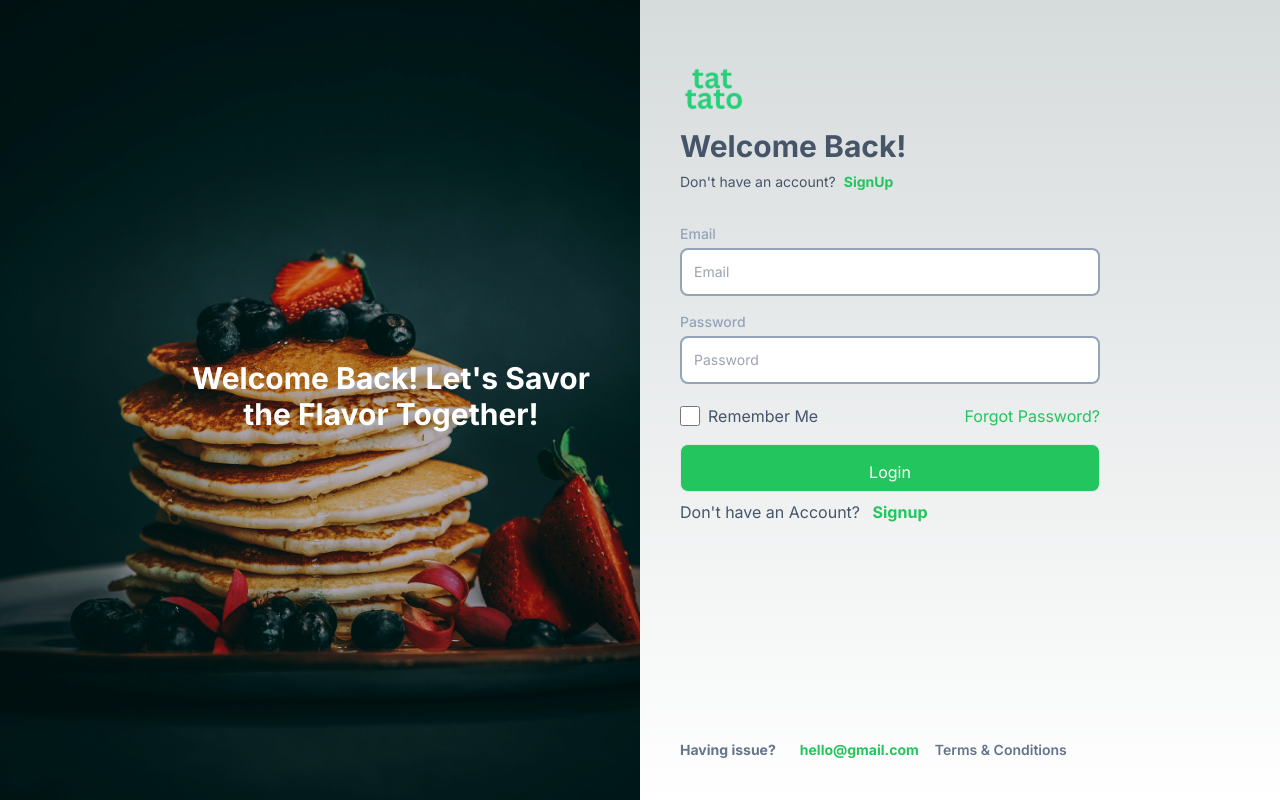
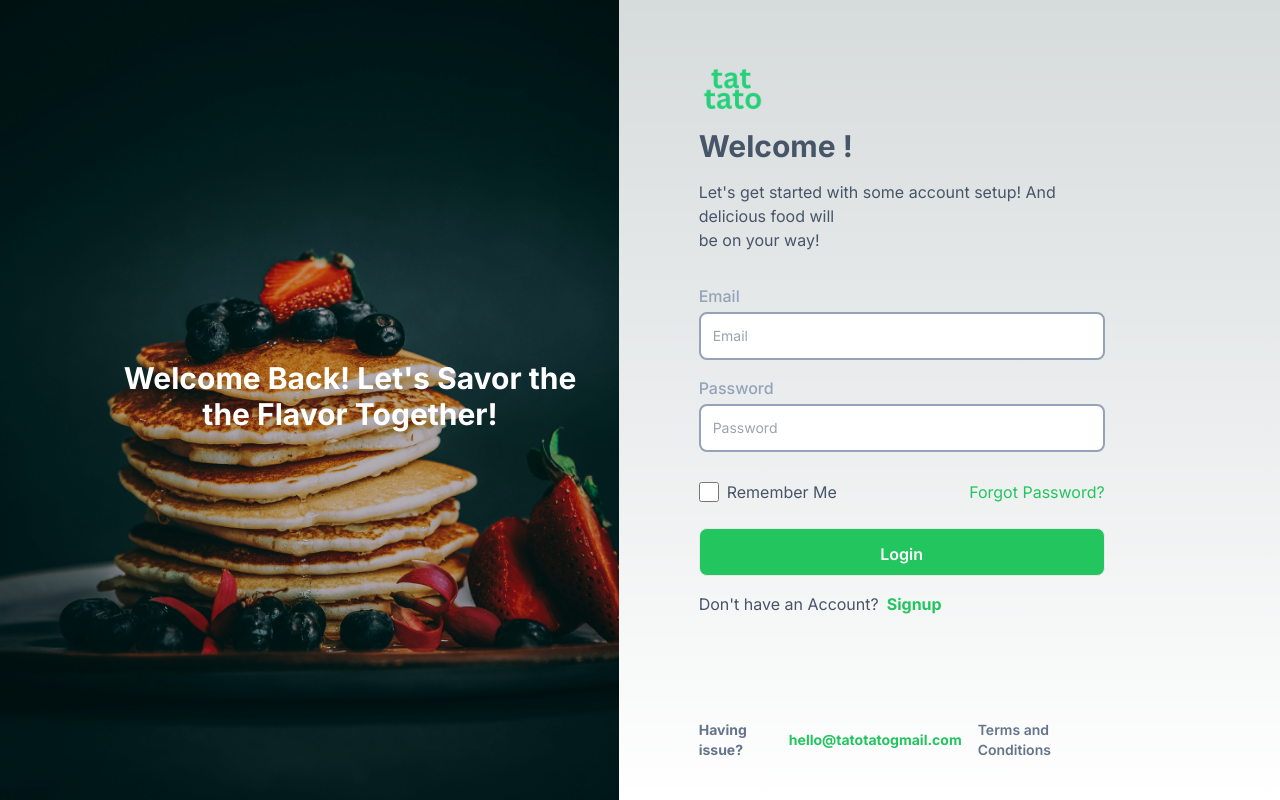
Before and after one commit to Rajmalla1/Food-app, a Next.js app: page /login in a window 1280 px wide. Built offline with nearby package versions, Linux system fonts and the light colour scheme.

Commit message:
fixed(Resposivness): login page Resposive issue fixed

```diff
--- a/src/app/login/page.tsx
+++ b/src/app/login/page.tsx
@@ -9,14 +9,14 @@ email: string;
   password: string;
 }
 
-const loginpage = () => {
+const LoginPage = () => {
   const [user, setUser] = useState<User>({
     email: "",
     password: ""
   });
 
   const onLogin = async () => {
-
+    // Implement login logic here
   };
 
   function handleClick(): void {
@@ -24,12 +24,12 @@ throw new Error('Function not implemented.');
   }
 
   return (
-<section className='w-full h-screen flex flex-col md:flex-row'>
+    <section className='w-full h-screen flex flex-col lg:flex-row'>
 
-<div className='hidden md:block relative w-full md:w-1/2 h-96 md:h-full overflow-hidden'>
-<div className='absolute top-[45%] left-[30%] sm:left-[30%] flex flex-col'>
-<h1 className='text-white font-bold first-letter text-base md:text-xl lg:text-2xl xl:text-3xl z-10 text-center'>Welcome Back! Let's Savor</h1>
-<h1 className='text-white font-bold first-letter text-base md:text-xl lg:text-2xl xl:text-3xl z-10 text-center'>the Flavor Together!</h1>
+      <div className='hidden lg:block relative w-full lg:w-1/2 h-96 lg:h-full overflow-hidden'>
+        <div className='absolute top-[45%] left-[30%] sm:left-[30%] lg:left-[20%] xl:left-[20%] 2xl:left-[25%] 3xl:left-[30%] flex flex-col'>
+          <h1 className='text-white font-bold text-base md:text-xl lg:text-2xl xl:text-3xl z-10 text-center'>Welcome Back! Let's Savor the</h1>
+          <h1 className='text-white font-bold text-base md:text-xl lg:text-2xl xl:text-3xl z-10 text-center'>the Flavor Together!</h1>
         </div>
         <Image
           src="/images/login.jpg"
@@ -39,10 +39,9 @@ className="object-cover brightness-75"
         />
       </div>
 
-<div className='w-full md:w-1/2 h-full flex flex-col p-10 text-white items-center md:items-start'>
 
-
-<div className='lg:-ml-4 -mb-7 '>
+      <div className='w-full lg:w-1/2 h-full flex flex-col p-10 text-white items-center lg:items-start lg:pt-10 lg:ml-10 justify-center'>
+        <div className='lg:-ml-4 -mb-7'>
           <Image
             src="/images/logo-Photoroom.png-Photoroom.png"
             alt="Logo"
@@ -51,40 +50,38 @@ height={50}
           />
         </div>
 
+        <h2 className='text-slate-600 pt-4 text-md md:text-3xl font-bold'>Welcome !</h2>
 
-<h2 className='text-slate-600 pt-4 text-md md:text-3xl font-bold'>Welcome Back!</h2>
+        <p className='text-slate-600 pt-4 text-xs text-center sm:text-sm md:text-base lg:text-start w-3/4'>
+  Let's get started with some account setup! And delicious food will <br /> be on your way!
+</p>
 
 
-<p className='text-slate-600 pt-2 text-sm md:text-'>Don't have an account?<Link className='text-green-500 ml-2 font-bold hover:text-green-600' href={'/signup'}>SignUp</Link></p>
-
-
-<label htmlFor="email" className="block mb-1 text-sm font-medium text-slate-400 mt-8">
+        <label htmlFor="email" className="block mb-1 text-sm md:text-base font-medium text-slate-400 mt-8">
           Email
         </label>
         <input
           type="text"
           id="email"
-className="bg-white border-2 border-slate-400 text-gray-900 text-sm rounded-lg focus:border-slate-500 block w-full md:w-3/4 p-3" // Changed width for small screens
+          className="bg-white border-2 border-slate-400 text-gray-900 text-sm rounded-lg focus:border-slate-500 block w-full md:w-3/4 p-3"
           placeholder="Email"
           required
           onChange={(e) => setUser({ ...user, email: e.target.value })}
         />
 
-
-<label htmlFor="password" className="block mb-1 text-sm font-medium text-slate-400 mt-4">
+        <label htmlFor="password" className="block mb-1 text-sm md:text-base font-medium text-slate-400 mt-4">
           Password
         </label>
         <input
           type="password"
           id="password"
-className="bg-white border-2 border-slate-400 text-gray-900 text-sm rounded-lg focus:border-slate-500 block w-full md:w-3/4 p-3" // Changed width for small screens
+          className="bg-white border-2 border-slate-400 text-gray-900 text-sm rounded-lg focus:border-slate-500 block w-full md:w-3/4 p-3"
           placeholder="Password"
           required
           onChange={(e) => setUser({ ...user, password: e.target.value })}
         />
 
-
-<div className='flex flex-row items-center sm:justify-between pt-5 w-full md:w-3/4'>
+        <div className='flex flex-row items-center sm:justify-between pt-5 w-full md:w-3/4 md:mt-2 md:mb-2'>
           <div className="flex items-center">
             <input
               type="checkbox"
@@ -97,26 +94,25 @@ className="md:w-5 md:h-5 w-3 h-3 pr-1 rounded bg-gray-100 border-gray-300 focus:
           <Link href={'/forgotpassword'} className='text-green-500 hover:underline hover:text-green-700 text-xs md:text-base ml-3 sm:ml-0'>Forgot Password?</Link>
         </div>
 
-
         <CustomButton
           title="Login"
-containerStyles="bg-green-500 border text-white rounded-lg mt-4 w-full md:w-3/4 h-12 hover:bg-green-600 hover:text-white pt-2" // Changed width for small screens
+          containerStyles="bg-green-500 border text-white rounded-lg mt-4 w-full md:w-3/4 h-12 hover:bg-green-600 hover:text-white pt-2 font-semibold  pb-1"
           handleClick={handleClick}
         />
 
+        <p className='text-slate-600 pt-2 text-sm md:text-base md:mt-2'>Don't have an Account?<Link className='text-green-500 ml-2 font-bold hover:text-green-600 hover:underline text-sm md:text-base' href={'/signup'}>Signup</Link></p>
 
-<p className='text-slate-600 pt-2 text-sm md:text-base'>Don't have an Account? <Link className='text-green-500 ml-2 font-bold hover:text-green-600 hover:underline text-sm md:text-base ' href={'/forgotPassword'}>Signup</Link></p>
+        <div className='flex flex-row sm:flex-row items-center justify-center lg:justify-start sm:justify-center mt-4 md:pt-10 md:-ml-2 xl:ml-0 md:items-center flex-wrap md:flex-nowrap md:mt-auto lg:w-3/4'>
+          <h1 className='text-slate-500 text-xs md:text-sm md:mr-1 lg:mr-2 cursor-pointer hover:underline font-bold' onClick={() => {onLogin}}>Having issue?</h1>
+
+          <Link href="mailto:hello@gmail.com" className='text-green-500 text-xs md:text-sm cursor-pointer pl-2 lg:-ml-1  md:pl-1 hover:underline font-bold'>hello@tatotatogmail.com</Link>
 
 
-<div className='flex flex-row md:flex-row items-center justify-center md:justify-center mt-4 md:pt-10 md:-ml-12 lg:ml-0 md:items-center flex-wrap md:mt-auto '>
-<h1 className='text-slate-500 text-xs md:text-sm md:mr-4 cursor-pointer hover:underline font-bold' onClick={() => {onLogin}}>Having issue?</h1>
-<Link href="mailto:hello@gmail.com" className='text-green-500 text-xs md:text-sm cursor-pointer pl-2 hover:underline font-bold '>hello@gmail.com</Link>
-<Link href="/terms" className='text-slate-500 text-xs md:text-sm ml-2 md:ml-4 cursor-pointer hover:underline font-semibold'>Terms & Conditions</Link>
+          <Link href="/terms" className='text-slate-500 text-xs md:text-sm ml-2 md:ml-4 cursor-pointer hover:underline font-semibold'>Terms and Conditions</Link>
         </div>
       </div>
     </section>
-
   );
 };
 
-export default loginpage;
+export default LoginPage;
```
Lines whose indentation alone changed are shown as unchanged.
